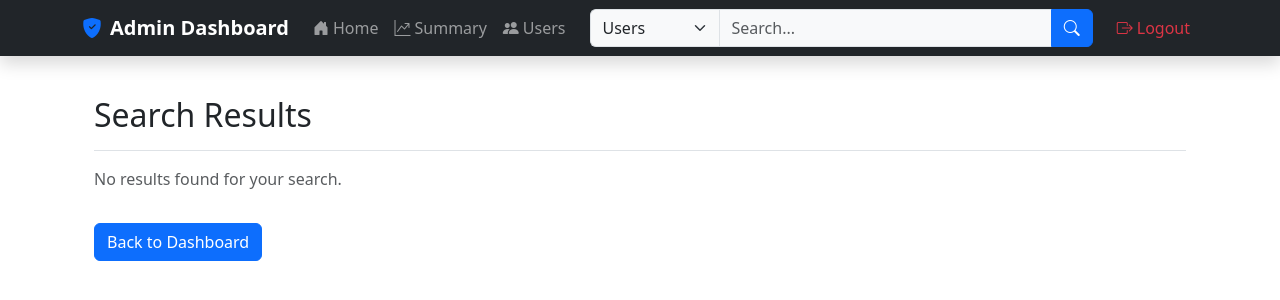
After one commit to 23f3003322/quiz-master-v1, a Flask app: template templates/admin/results.html in a window 1280 px wide. The commit adds this page. Shown: the top 300 px of the page. Run offline with Flask 3, Linux system fonts and the light colour scheme; the template is opened without the code that fills it, so the values that code supplies are empty; parts of the project's set-up code (start-up, migrations or seed data) failed here and were passed over.

Commit message:
search added

```diff
--- a/app.py
+++ b/app.py
@@ -1,4 +1,4 @@
-from flask import Flask
+from flask import Flask,render_template
 from config import Config
 from database import db
 from models import *  # Import models
@@ -18,6 +18,9 @@ def create_app():
 
 app = create_app()
 
+@app.errorhandler(404)
+def page_not_found(error):
+    return render_template('404.html'), 404
 if __name__ == "__main__":
     with app.app_context():
         db.create_all()  # Create tables if they don't exist
--- a/static/admin-style.css
+++ b/static/admin-style.css
@@ -1,10 +1,9 @@
 .flash-container {
-    position: fixed;
-    top: 0;
-    left: 0;
     width: 100%;
-    z-index: 1050;
-}
+    position: relative;
+    z-index: 1020;
+  }
+
 .flash-message {
     text-align: center;
     padding: 15px;
@@ -14,53 +13,16 @@
     padding: 0.5rem 1rem;
 }
 
-.admin-navbar {
-    background-color: #2c3e50;
-    box-shadow: 0 2px 5px rgba(0,0,0,0.2);
-}
-.admin-navbar .navbar-brand {
-    color: #ecf0f1;
-    font-weight: bold;
-}
-.admin-navbar .nav-link {
-    color: #bdc3c7;
-    transition: all 0.3s ease;
-}
-.admin-navbar .nav-link:hover {
-    color: #ffffff;
-    transform: scale(1.05);
-}
-.admin-navbar .nav-link.active {
-    color: #3498db;
-    font-weight: bold;
-}
-.admin-search-form .form-control {
-    background-color: #34495e;
-    border: none;
-    color: #ecf0f1;
-}
-.admin-search-form .form-control::placeholder {
-    color: #bdc3c7;
-}
-.admin-search-form .btn {
-    background-color: #3498db;
-    color: white;
-    border: none;
-}
-.admin-dropdown .dropdown-menu {
-    background-color: #2c3e50;
-    border: none;
-}
-.admin-dropdown .dropdown-item {
-    color: #ecf0f1;
-}
-.admin-dropdown .dropdown-item:hover {
-    background-color: #34495e;
-    color: #ffffff;
-}
-.admin-icon {
-    margin-right: 8px;
-}
+.navbar {
+    position: relative;
+    z-index: 1030;
+  }
+
+  .main-content-wrapper {
+    position: relative;
+    z-index: 1020;
+    margin-top: 1rem;
+  }
 
 .table-hover tbody tr:hover {
     background-color: #f5f5f5;
--- a/templates/admin/base.html
+++ b/templates/admin/base.html
@@ -8,21 +8,26 @@
   <!-- Bootstrap Icons -->
   <link href="https://cdn.jsdelivr.net/npm/bootstrap-icons@1.10.0/font/bootstrap-icons.css" rel="stylesheet">
   <link rel="stylesheet" href="{{ url_for('static', filename='admin-style.css') }}">
+  <style>
+    /* Custom CSS to ensure flash messages appear below navbar */
 
+
+  </style>
   {% block extra_css %}{% endblock %}
 </head>
 <body>
-<div class="container-fluid">
-    <div class="row">
-    <nav class="navbar navbar-expand-lg navbar-dark admin-navbar">
-        <div class="container-fluid">
+  <!-- Navbar fixed at the top -->
+  <nav class="navbar navbar-expand-lg navbar-dark bg-dark shadow">
+    <div class="container">
       <!-- Brand -->
-            <a class="navbar-brand" href="{{ url_for('admin.admin_dash') }}">
-                <i class="bi bi-shield-fill-check admin-icon"></i> Admin Dashboard
+      <a class="navbar-brand d-flex align-items-center" href="{{ url_for('admin.admin_dash') }}">
+        <i class="bi bi-shield-fill-check me-2 text-primary"></i>
+        <span class="fw-bold">Admin Dashboard</span>
       </a>
 
       <!-- Responsive Toggle -->
-            <button class="navbar-toggler" type="button" data-bs-toggle="collapse" data-bs-target="#adminNavbar">
+      <button class="navbar-toggler" type="button" data-bs-toggle="collapse" data-bs-target="#adminNavbar"
+              aria-controls="adminNavbar" aria-expanded="false" aria-label="Toggle navigation">
         <span class="navbar-toggler-icon"></span>
       </button>
 
@@ -31,51 +36,68 @@
         <!-- Left Navigation Links -->
         <ul class="navbar-nav me-auto mb-2 mb-lg-0">
           <li class="nav-item">
-                        <a class="nav-link" href="{{ url_for('admin.admin_dash') }}">
-                            <i class="bi bi-house-fill admin-icon"></i> Home
+            <a class="nav-link d-flex align-items-center" href="{{ url_for('admin.admin_dash') }}">
+              <i class="bi bi-house-door-fill me-1"></i> Home
             </a>
           </li>
           <li class="nav-item">
-                        <a class="nav-link" href="{{ url_for('admin.summary') }}">
-                            <i class="bi bi-graph-up admin-icon"></i> Summary
+            <a class="nav-link d-flex align-items-center" href="{{ url_for('admin.summary') }}">
+              <i class="bi bi-graph-up-arrow me-1"></i> Summary
             </a>
           </li>
           <li class="nav-item">
-                        <a class="nav-link" href="{{ url_for('admin.get_users') }}">
-                            <i class="bi bi-graph-up admin-icon"></i> users
-                        </a>
-                    </li>
-                    <li class="nav-item">
-                        <a class="nav-link" href="{{ url_for('auth.logout') }}">
-                            <i class="bi bi-graph-up admin-icon"></i> logout
+            <a class="nav-link d-flex align-items-center" href="{{ url_for('admin.get_users') }}">
+              <i class="bi bi-people-fill me-1"></i> Users
             </a>
           </li>
         </ul>
 
-                <!-- Search Form -->
-                <form class="d-flex admin-search-form me-3" action="{{ url_for('admin.admin_dash') }}" method="GET">
-                    <input class="form-control me-2" type="search"
-                           placeholder="Search users, quizzes..."
+        <!-- Enhanced Search Form with Dropdown -->
+        <div class="d-flex flex-grow-1 justify-content-center mx-lg-3 my-2 my-lg-0">
+          <form class="d-flex w-100 max-w-md" action="{{ url_for('admin.search') }}" method="GET">
+            <div class="input-group">
+              <!-- Category Dropdown -->
+              <select class="form-select flex-shrink-1 bg-light border-end-0" name="key" style="max-width: 130px;">
+                <option value="users" selected>Users</option>
+                <option value="subjects">Subjects</option>
+                <option value="chapters">Chapters</option>
+                <option value="quizzes">Quizzes</option>
+                <option value="questions">Questions</option>
+              </select>
+
+              <!-- Search Input -->
+              <input class="form-control bg-light" type="search"
+                    placeholder="Search..."
                     aria-label="Search"
-                           name="query">
-                    <button class="btn" type="submit">
+                    name="search_word">
+
+              <!-- Search Button -->
+              <button class="btn btn-primary" type="submit">
                 <i class="bi bi-search"></i>
               </button>
+            </div>
           </form>
+        </div>
 
-                <!-- User Dropdown -->
-
+        <!-- Logout Button -->
+        <div class="navbar-nav">
+          <a class="nav-link d-flex align-items-center text-danger" href="{{ url_for('auth.logout') }}">
+            <i class="bi bi-box-arrow-right me-1"></i> Logout
+          </a>
+        </div>
       </div>
     </div>
   </nav>
-    <div class='container'>
 
+  <!-- Content wrapper after navbar -->
+  <div class="main-content-wrapper">
+    <div class="container">
       <!-- Flash Messages Container -->
-        <div class="flash-container">
+      <div class="flash-container mt-3">
         {% with messages = get_flashed_messages(with_categories=true) %}
         {% if messages %}
         {% for category, message in messages %}
-            <div class="alert alert-{{ category or 'info' }} alert-dismissible fade show flash-message" role="alert">
+        <div class="alert alert-{{ category or 'info' }} alert-dismissible fade show flash-message shadow-sm" role="alert">
           {{ message }}
           <button type="button" class="btn-close" data-bs-dismiss="alert" aria-label="Close"></button>
         </div>
@@ -84,9 +106,8 @@
         {% endwith %}
       </div>
 
+      <!-- Main content block -->
       {% block content %}{% endblock %}
-
-    </div>
     </div>
   </div>
 
@@ -103,8 +124,7 @@
           link.classList.add('active');
         }
       });
-        });
-        document.addEventListener('DOMContentLoaded', function() {
+
       // Auto-dismiss flash messages after 5 seconds
       const flashMessages = document.querySelectorAll('.flash-message');
 
--- a/templates/admin/chapter/view_chapter.html
+++ b/templates/admin/chapter/view_chapter.html
@@ -20,11 +20,11 @@
                         </div>
 
                         <div class="card">
-                            <div class="card-header">
-                                <h4 class="mb-0 flex ">
+                            <div class="card-header d-flex justify-content-between align-items-center">
+                                <h4 class="mb-0  ">
                                     <i class="bi bi-list-nested me-2"></i>Quizes
-                                    <a href="{{ url_for('admin.create_quiz', chapter_id=chapter.id) }}" class="btn btn-outline-primary"> create New Quiz</a>
                                 </h4>
+                                <a href="{{ url_for('admin.create_quiz', chapter_id=chapter.id) }}" class="btn btn-primary"> create New Quiz</a>
                             </div>
                             <div class="card-body p-0">
 
--- a/templates/admin/question/create_question.html
+++ b/templates/admin/question/create_question.html
@@ -42,6 +42,7 @@
                                 class="form-control"
                                 id="score"
                                 name="score"
+                                type="number"
                                 rows="3"
                                 required
                                 placeholder="score"
--- a/templates/admin/quiz/view_quiz.html
+++ b/templates/admin/quiz/view_quiz.html
@@ -29,11 +29,11 @@
                         </div>
 
                         <div class="card">
-                            <div class="card-header">
-                                <h4 class="mb-0 flex ">
+                            <div class="card-header d-flex justify-content-between align-items-center">
+                                <h4 class="mb-0  ">
                                     <i class="bi bi-list-nested me-2"></i>questions
-                                    <a href="{{ url_for('admin.add_question', quiz_id=quiz.id) }}" class="btn btn-outline-primary"> create New Question</a>
                                 </h4>
+                                <a href="{{ url_for('admin.add_question', quiz_id=quiz.id) }}" class="btn btn-primary"> create New Question</a>
                             </div>
                             <div class="card-body p-0">
 
--- /dev/null
+++ b/templates/admin/results.html
@@ -0,0 +1,43 @@
+{% extends "admin/base.html" %}
+
+{% block content %}
+<div class="container py-4">
+    <h2 class="border-bottom pb-3">Search Results</h2>
+
+    {% if results %}
+        <div class="list-group mt-3">
+            {% for result in results %}
+                <a
+                    {% if key == "subjects" %}
+                        href="{{ url_for('admin.get_subject', subject_id=result.id) }}"
+                    {% elif key == "chapters" %}
+                        href="{{ url_for('admin.get_chapter', chapter_id=result.id) }}"
+                    {% elif key == "users" %}
+                        href="{{ url_for('admin.get_user_data', user_id=result.id) }}"
+                    {% elif key == "questions" %}
+                        href="{{ url_for('admin.get_chapter', question_id=result.id) }}"
+                    {% elif key == "quizzes" %}
+                        href="{{ url_for('admin.get_quiz', quiz_id=result.id) }}"
+                    {% endif %}
+                    class="list-group-item list-group-item-action">
+                    {% if key == "subjects" %}
+                        <i class="fas fa-book me-2"></i> {{ result.title }} (Subject)
+                    {% elif key == "users" %}
+                        <i class="fas fa-file-alt me-2"></i> {{ result.username }} (User)
+                    {% elif key == "chapters" %}
+                        <i class="fas fa-file-alt me-2"></i> {{ result.title }} (Chapter)
+                    {% elif key == "quizzes" %}
+                        <i class="fas fa-question-circle me-2"></i> {{ result.title }} (Quiz)
+                    {% elif key == "questions" %}
+                        <i class="fas fa-question-circle me-2"></i> {{ result.title }} (Question)
+                    {% endif %}
+                </a>
+            {% endfor %}
+        </div>
+    {% else %}
+        <p class="text-muted mt-3">No results found for your search.</p>
+    {% endif %}
+
+    <a href="{{ url_for('admin.admin_dash') }}" class="btn btn-primary mt-3">Back to Dashboard</a>
+</div>
+{% endblock %}
--- a/templates/login.html
+++ b/templates/login.html
@@ -28,7 +28,7 @@
                                 <button type="submit" class="btn btn-primary">Login</button>
                             </div>
                             <div class="text-center mt-3">
-                                <p>Want to create a new account ? <a href="/auth/register">Login here</a></p>
+                                <p>Want to create a new account ? <a href="/auth/register">Register here</a></p>
                             </div>
                         </form>
                     </div>
```
Also changed, not shown: controllers/admin.py (+36 -21 lines), controllers/auth.py (+6 -6 lines), controllers/user.py (+36 -9 lines), controllers/utils.py (+8 -2 lines), templates/404.html (added, +70 -0 lines), templates/admin/view_subject.html (+5 -3 lines), templates/user/base.html (+52 -25 lines), templates/user/results.html (added, +35 -0 lines), utils/helpers.py (+23 -9 lines). Lines whose indentation alone changed are shown as unchanged.
